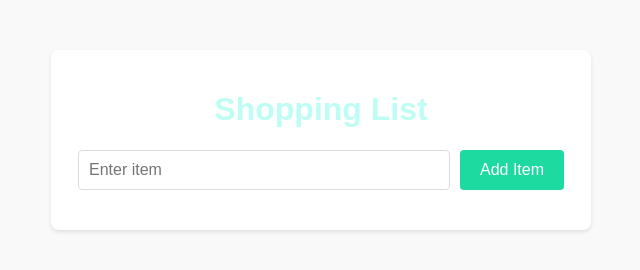
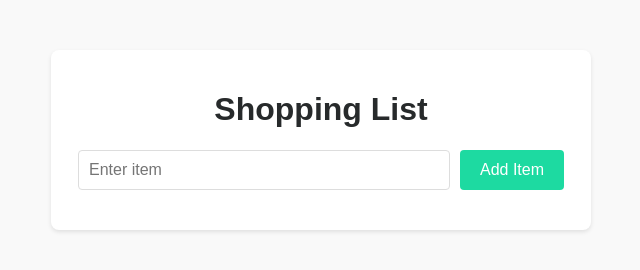
Before and after one commit to DelicateM/shopping-list, a plain HTML site: page index.html in a window 1280 px wide. Shown: the whole page, without its empty margins (319-959 px from the left). Drawn offline with Linux system fonts and the light colour scheme.

Commit message:
Updated css

```diff
--- a/styles/styles.css
+++ b/styles/styles.css
@@ -14,7 +14,7 @@ body {
   text-align: center;
 }
 h1 {
-  color: #befdf3;
+  color: #272a2b;
 }
 .input-container {
   display: flex;
```
